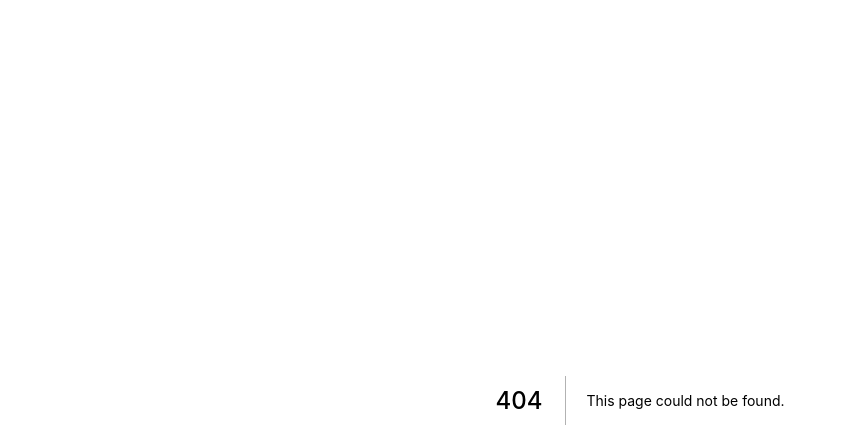
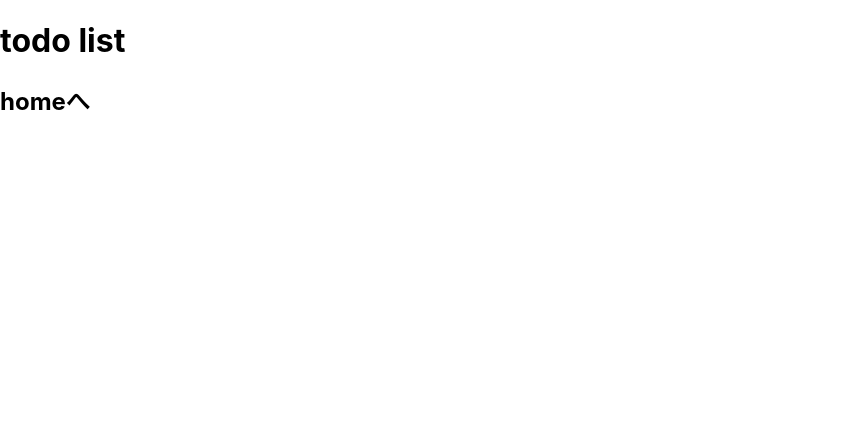
Before and after one commit to Seiji-Ikeda32/go-todo-app, a Next.js app in the folder frontend/: page /todo in a window 1280 px wide. Before the commit this address had no page. Shown: the top 448 px of the page, without its empty margins (0-847 px from the left). Built offline with nearby package versions, Linux system fonts and the light colour scheme.

Commit message:
index page作成

```diff
--- /dev/null
+++ b/frontend/src/pages/todo/index.tsx
@@ -0,0 +1,18 @@
+import Link from "next/link";
+// import axios from "axios";
+// import { useState } from "react";
+
+export default function todoList() {
+
+    return (
+      <>
+        <h1>todo list</h1>
+
+        <h2>
+          <Link href="/">
+            <a>homeへ</a>
+          </Link>
+        </h2>
+      </>
+    )
+}
```
